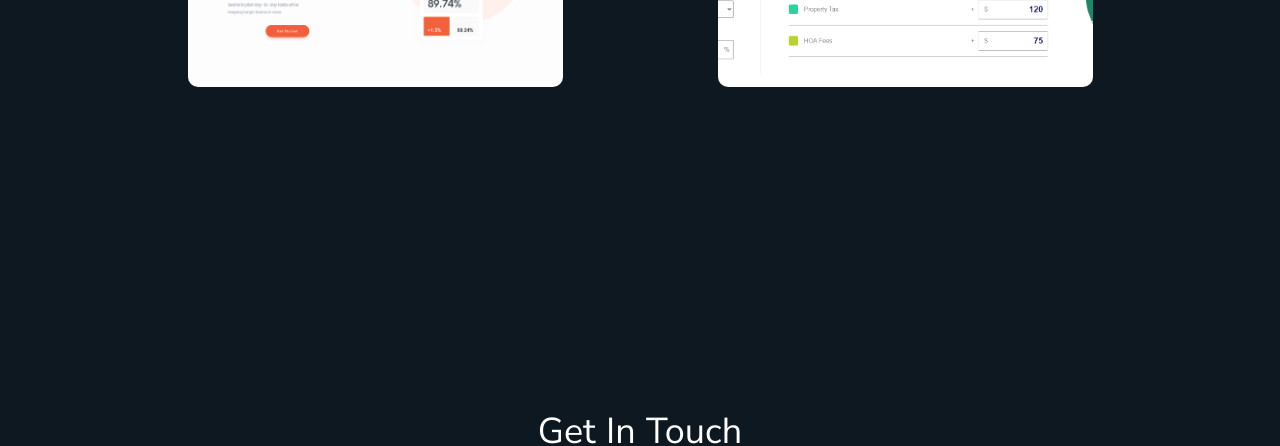
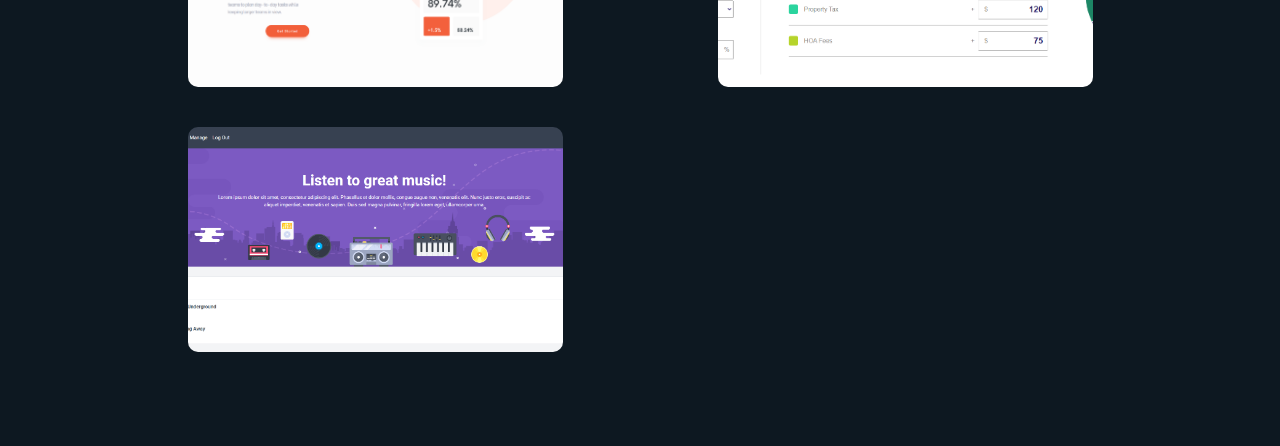
Before and after one commit to JShilling4/portfolio, a Vue app: page / in a window 1280 px wide. Shown: the part 2720-3166 px from the top of the page. Built offline with nearby package versions, Linux system fonts and the light colour scheme.

Commit message:
added music-hub project card

```diff
--- a/src/components/ProjectContainer.vue
+++ b/src/components/ProjectContainer.vue
@@ -147,6 +147,27 @@ export default {
                         'Sass'
                     ]
                 },
+                {
+                    id: 7,
+                    isFeatured: false,
+                    title: 'Music Hub',
+                    desktopImage: {
+                        filename: 'music-hub-desktop.png',
+                        altText: 'Desktop Screenshot of Music Hub App'
+                    },
+                    mobileImage: {
+                        filename: '',
+                        altText: 'Mobile Screenshot of Music Hub App'
+                    },
+                    sourceCodeUrl: 'https://github.com/JShilling4/music-hub',
+                    demoUrl: 'https://music-hubb.netlify.app/',
+                    technology: [
+                        'Vue',
+                        'Vuex',
+                        'Tailwind',
+                        'Firebase'
+                    ]
+                },
 
             ]
         }
```
Also changed, not shown: src/assets/images/music-hub-desktop.png (added).
